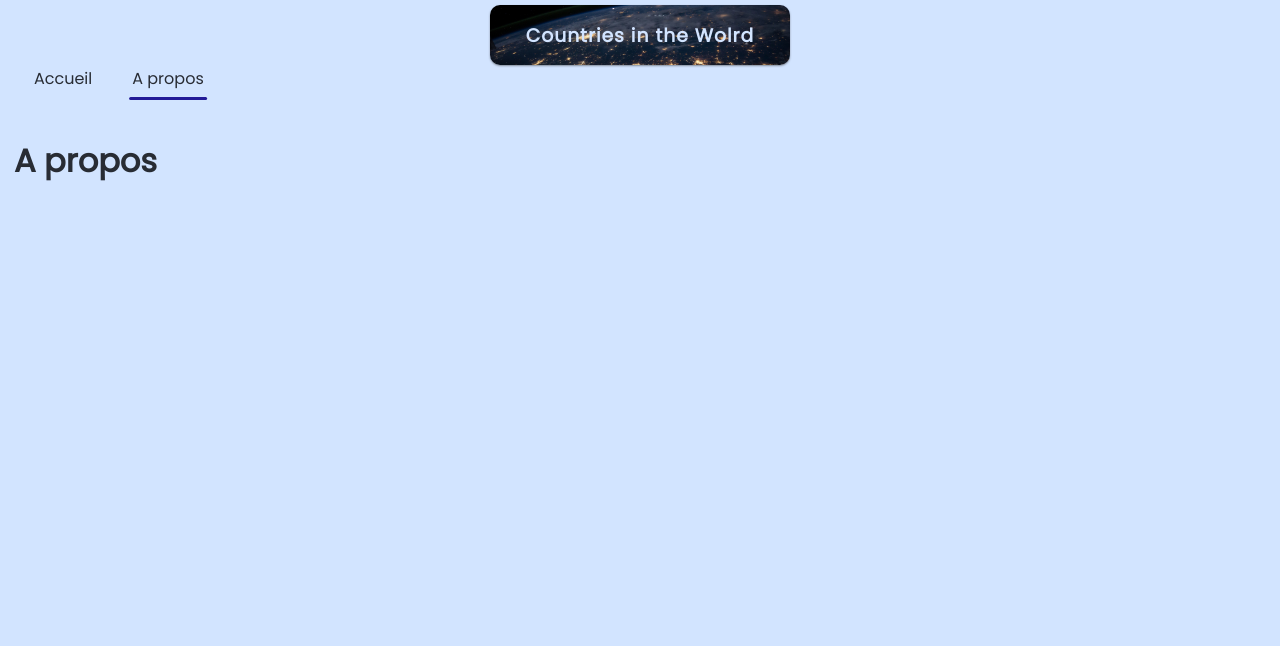
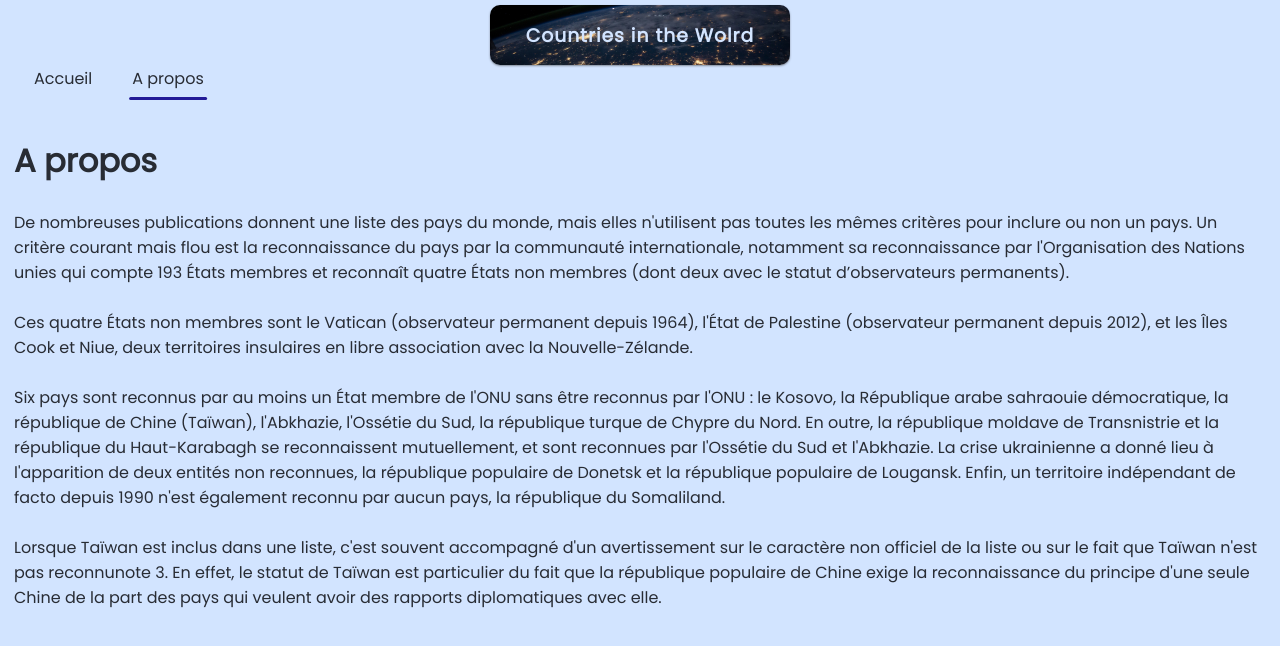
Before and after one commit to wahoostik/country-react, a React (Create React App) app: page /a-propos in a window 1280 px wide. Shown: the top 646 px of the page. Built offline with nearby package versions, Linux system fonts and the light colour scheme.

Commit message:
component countries ok

```diff
--- a/src/components/Countries.js
+++ b/src/components/Countries.js
@@ -6,6 +6,9 @@ import Card from './Card';
 // == Composant
 const Countries = () => {
   const [data, setData] = useState([]);
+  const [rangeValue, setRangeValue] = useState(40);
+  const [selectedRadio, setSelectedRadio] = useState("");
+  const radios = ["Africa", "America", "Asia", "Europe", "Oceania"];
 
   const baseUrl = 'https://restcountries.eu/rest/v2/all?fields=name;population;region;capital;flag';
 
@@ -13,7 +16,6 @@ const Countries = () => {
     try {
       const response = await axios.get(baseUrl);
       setData(response.data);
-      // console.log(response.data);
     } catch (error) {
       console.trace(error);
     }
@@ -25,8 +27,41 @@ const Countries = () => {
 
 return (
   <div className='countries'>
+    <div className='sort-container'>
+      <input
+          type="range"
+          min="1"
+          max="250"
+          value={rangeValue}
+          onChange={(event) => setRangeValue(event.target.value)}
+      />
+      <ul>
+        {radios.map((radio) => (
+            <li key={radio}>
+              <input
+                type="radio"
+                value={radio}
+                id={radio}
+                checked={radio === selectedRadio}
+                onChange={(event) => setSelectedRadio(event.target.value)}
+              />
+              <label htmlFor={radio}>{radio}</label>
+            </li>
+          ))}
+      </ul>
+    </div>
+    <div className="cancel">
+        {selectedRadio && (
+          <h5 onClick={() => setSelectedRadio("")}>Annuler recherche</h5>
+        )}
+    </div>
     <ul className='countries-list'>
-      {data.map((country) => (
+      {data
+        .filter((country) => country.region.includes(selectedRadio))
+        // réduire le nombre de pays avec l'input range
+        .sort((a, b) => b.population - a.population)
+        .filter((country, index) => index < rangeValue)
+        .map((country) => (
         <Card
           country={country}
           key={country.name}
--- a/src/pages/About.js
+++ b/src/pages/About.js
@@ -3,9 +3,35 @@ import Navigation from "../components/Navigation";
 
 const About = () => (
 <div>
-        <Navigation />
-        <Logo />
+    <Navigation />
+    <Logo />
     <h1>A propos</h1>
+        <br />
+    <p>
+        De nombreuses publications donnent une liste des pays du monde, mais elles n'utilisent pas toutes les mêmes critères pour inclure ou non un pays.
+        Un critère courant mais flou est la reconnaissance du pays par la communauté internationale,
+        notamment sa reconnaissance par l'Organisation des Nations unies qui compte 193 États membres et reconnaît quatre États non membres
+        (dont deux avec le statut d’observateurs permanents).
+    </p>
+        <br />
+    <p>
+        Ces quatre États non membres sont le Vatican (observateur permanent depuis 1964), l'État de Palestine (observateur permanent depuis 2012),
+        et les Îles Cook et Niue, deux territoires insulaires en libre association avec la Nouvelle-Zélande.
+    </p>
+        <br />
+    <p>
+        Six pays sont reconnus par au moins un État membre de l'ONU sans être reconnus par l'ONU : le Kosovo, la République arabe sahraouie démocratique,
+        la république de Chine (Taïwan), l'Abkhazie, l'Ossétie du Sud, la république turque de Chypre du Nord. En outre, la république moldave de Transnistrie
+        et la république du Haut-Karabagh se reconnaissent mutuellement, et sont reconnues par l'Ossétie du Sud et l'Abkhazie. La crise ukrainienne a donné lieu
+        à l'apparition de deux entités non reconnues, la république populaire de Donetsk et la république populaire de Lougansk.
+        Enfin, un territoire indépendant de facto depuis 1990 n'est également reconnu par aucun pays, la république du Somaliland.
+    </p>
+        <br />
+    <p>
+        Lorsque Taïwan est inclus dans une liste, c'est souvent accompagné d'un avertissement sur le caractère non officiel de la liste
+        ou sur le fait que Taïwan n'est pas reconnunote 3. En effet, le statut de Taïwan est particulier du fait que la république populaire de Chine
+        exige la reconnaissance du principe d'une seule Chine de la part des pays qui veulent avoir des rapports diplomatiques avec elle.
+    </p>
 </div>
 );
 
--- a/src/styles/components/_countries.scss
+++ b/src/styles/components/_countries.scss
@@ -5,7 +5,7 @@
     padding: 8px;
     border-radius: 15px;
     background: $color-3;
-    color: $color-1;
+    color: $color-2;
     box-shadow: 0 2px 2px rgba(51, 51, 51, 0.3);
 
     ul {
@@ -32,7 +32,8 @@
 
       &:hover {
         background: $color-1;
-        border-color: $color-1;
+        color: $color-5;
+        border-color: $color-5;
       }
     }
   }
```
